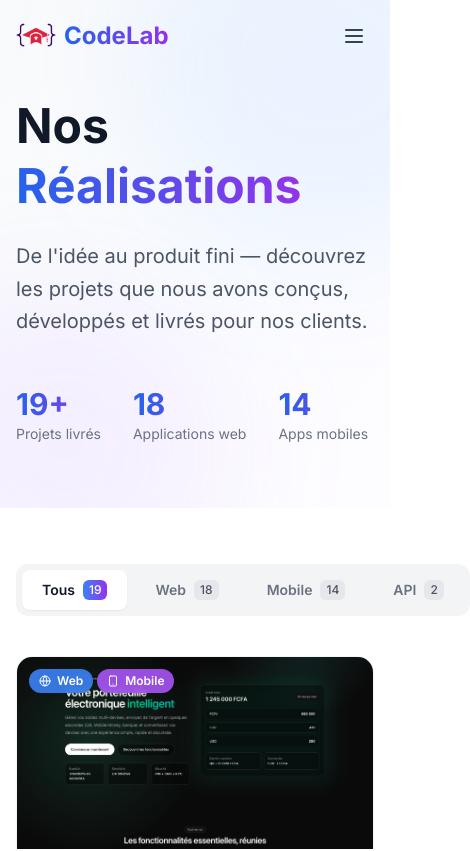
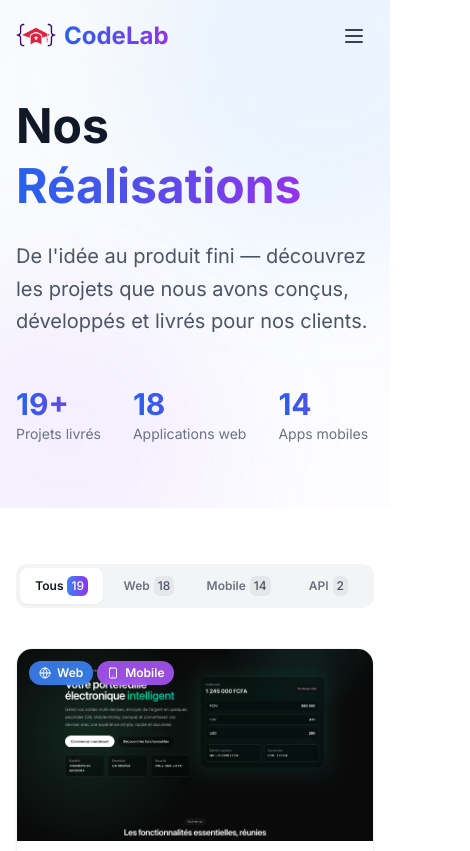
Before and after one commit to codelabbj/codelab_site_v2, a React (Vite) app: page /portfolio in a window 390 px wide. Shown: the top 851 px of the page, 470 px wide, since content can reach past the window. Built offline with nearby package versions, Linux system fonts and the light colour scheme.

Commit message:
- fix : responsiveness on portfolio page

```diff
--- a/src/pages/PortfolioPage.tsx
+++ b/src/pages/PortfolioPage.tsx
@@ -79,19 +79,19 @@ export default function PortfolioPage () {
       <div className="max-w-7xl mx-auto px-4 sm:px-6 lg:px-8 py-14">
 
         {/* Filter tabs */}
-        <div className="flex items-center gap-2 mb-10 bg-gray-100 dark:bg-gray-800 p-1.5 rounded-xl w-fit">
+        <div className="flex items-center gap-1 sm:gap-2 mb-10 bg-gray-100 dark:bg-gray-800 p-1 sm:p-1.5 rounded-xl w-full sm:w-fit">
           {filters.map(({ key, label, count }) => (
             <button
               key={key}
               onClick={() => setFilter(key)}
-              className={`flex items-center gap-2 px-5 py-2.5 rounded-lg text-sm font-semibold transition-all duration-200 ${
+              className={`flex-1 sm:flex-none flex items-center justify-center gap-1 sm:gap-2 px-3 sm:px-5 py-2 sm:py-2.5 rounded-lg text-xs sm:text-sm font-semibold transition-all duration-200 ${
                 filter === key
                   ? 'bg-white dark:bg-gray-700 text-gray-900 dark:text-white shadow-sm'
                   : 'text-gray-500 dark:text-gray-400 hover:text-gray-700 dark:hover:text-gray-200'
               }`}
             >
               {label}
-              <span className={`text-xs px-1.5 py-0.5 rounded-md font-medium ${
+              <span className={`text-xs px-1 sm:px-1.5 py-0.5 rounded-md font-medium ${
                 filter === key
                   ? 'bg-gradient-to-r from-blue-500 to-purple-600 text-white'
                   : 'bg-gray-200 dark:bg-gray-600 text-gray-600 dark:text-gray-300'
```
